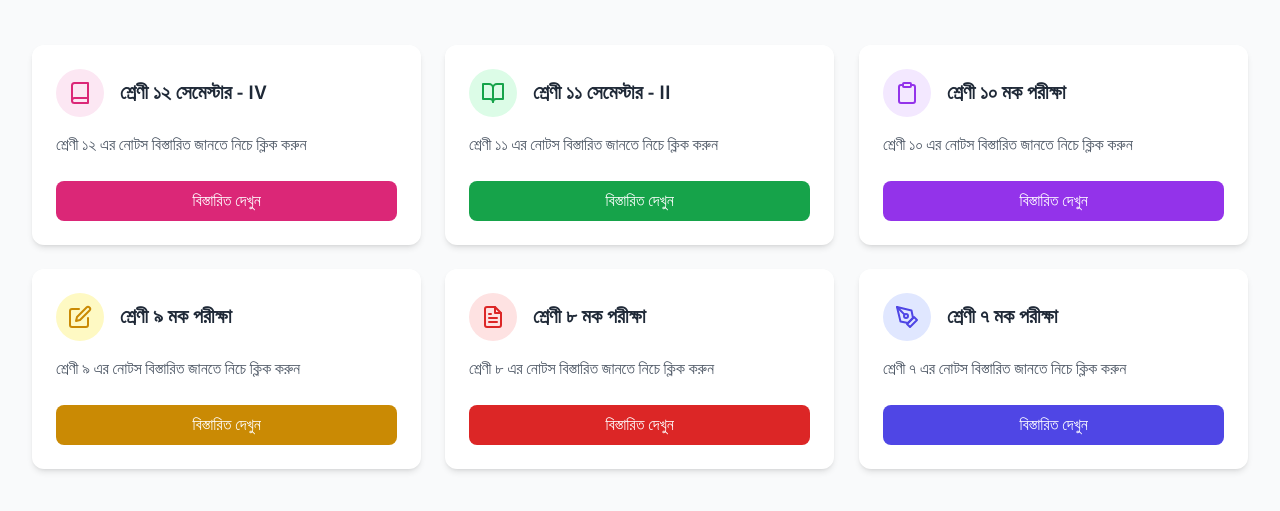
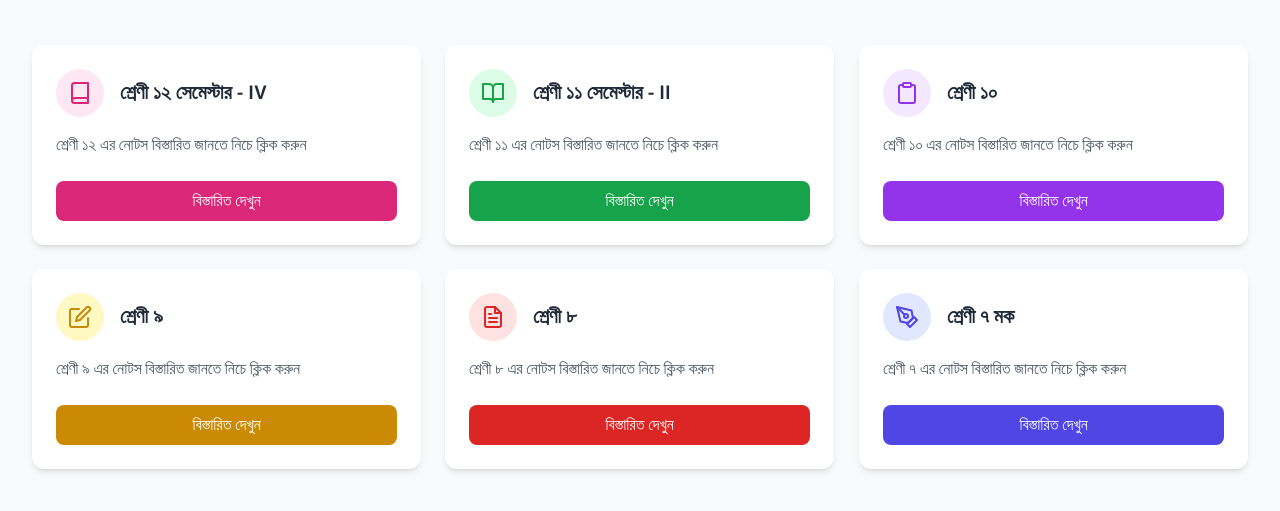
Before and after one commit to debansu4/Notes-, a plain HTML site: page index.html in a window 1280 px wide. Shown: the part 131-642 px from the top of the page. Drawn offline with nearby package versions, Linux system fonts and the light colour scheme.

Commit message:
Update index.html

```diff
--- a/index.html
+++ b/index.html
@@ -72,7 +72,7 @@
             <div class="bg-purple-100 p-3 rounded-full mr-4">
               <i data-feather="clipboard" class="text-purple-600"></i>
             </div>
-            <h2 class="text-xl font-semibold text-gray-800">শ্রেণী ১০ মক পরীক্ষা</h2>
+            <h2 class="text-xl font-semibold text-gray-800">শ্রেণী ১০ </h2>
           </div>
           <p class="text-gray-600 mb-6">শ্রেণী ১০ এর নোটস বিস্তারিত জানতে নিচে ক্লিক করুন</p>
           <a href="https://debansu4.github.io/Class-10-notes/" target="_blank" class="block">
@@ -90,7 +90,7 @@
             <div class="bg-yellow-100 p-3 rounded-full mr-4">
               <i data-feather="edit" class="text-yellow-600"></i>
             </div>
-            <h2 class="text-xl font-semibold text-gray-800">শ্রেণী ৯ মক পরীক্ষা</h2>
+            <h2 class="text-xl font-semibold text-gray-800">শ্রেণী ৯ </h2>
           </div>
           <p class="text-gray-600 mb-6">শ্রেণী ৯ এর নোটস বিস্তারিত জানতে নিচে ক্লিক করুন</p>
           <a href="class9.pdf" target="_blank" class="block">
@@ -108,7 +108,7 @@
             <div class="bg-red-100 p-3 rounded-full mr-4">
               <i data-feather="file-text" class="text-red-600"></i>
             </div>
-            <h2 class="text-xl font-semibold text-gray-800">শ্রেণী ৮ মক পরীক্ষা</h2>
+            <h2 class="text-xl font-semibold text-gray-800">শ্রেণী ৮ </h2>
           </div>
           <p class="text-gray-600 mb-6">শ্রেণী ৮ এর নোটস বিস্তারিত জানতে নিচে ক্লিক করুন</p>
           <a href="class8.pdf" target="_blank" class="block">
@@ -126,7 +126,7 @@
             <div class="bg-indigo-100 p-3 rounded-full mr-4">
               <i data-feather="pen-tool" class="text-indigo-600"></i>
             </div>
-            <h2 class="text-xl font-semibold text-gray-800">শ্রেণী ৭ মক পরীক্ষা</h2>
+            <h2 class="text-xl font-semibold text-gray-800">শ্রেণী ৭ মক</h2>
           </div>
           <p class="text-gray-600 mb-6">শ্রেণী ৭ এর নোটস বিস্তারিত জানতে নিচে ক্লিক করুন</p>
           <a href="class7.pdf" target="_blank" class="block">
```
